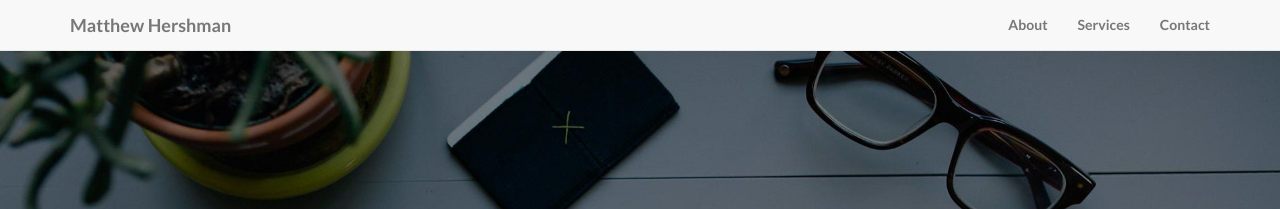
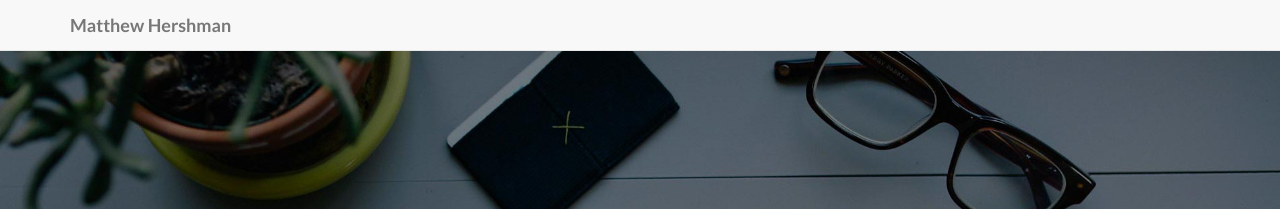
Before and after one commit to mhershman/mhershman.github.io, a Jekyll site: the page built from index.html, in a window 1280 px wide. Shown: the top 209 px of the page. Built offline with Jekyll 4.4.1, drawn with Linux system fonts in a browser that asks for light colours.

Commit message:
removed nav top

```diff
--- a/_includes/header.html
+++ b/_includes/header.html
@@ -14,15 +14,7 @@
         <!-- Collect the nav links, forms, and other content for toggling -->
         <div class="collapse navbar-collapse" id="bs-example-navbar-collapse-1">
             <ul class="nav navbar-nav navbar-right">
-                <li>
-                    <a href="#">About</a>
-                </li>
-                <li>
-                    <a href="#">Services</a>
-                </li>
-                <li>
-                    <a href="#">Contact</a>
-                </li>
+
             </ul>
         </div>
         <!-- /.navbar-collapse -->
```
